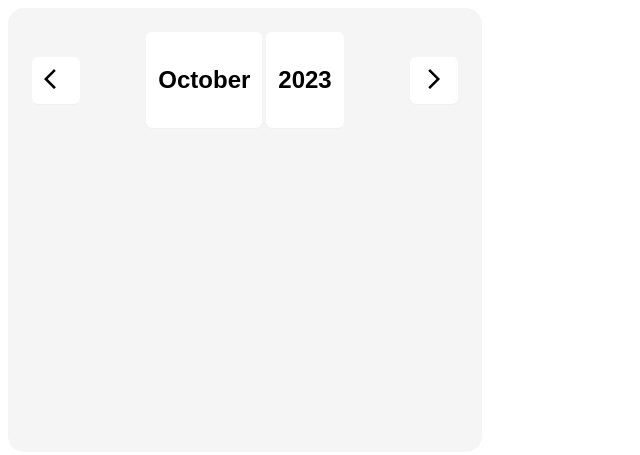
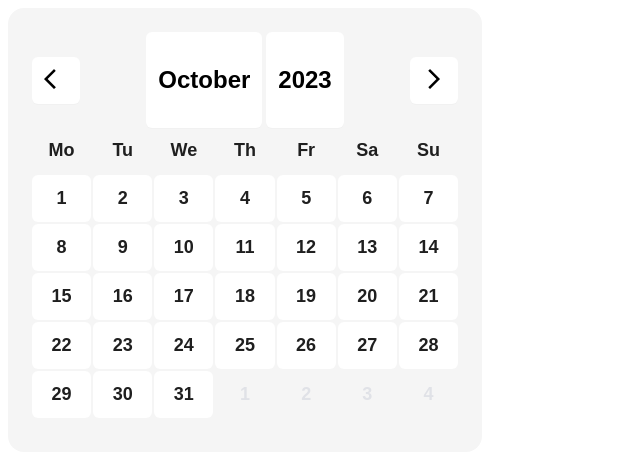
Before and after one commit to diasporx/DatePicker, a website built with webpack: page project/index.html in a window 1280 px wide. Shown: the whole page, without its empty margins (0-640 px from the left). Built offline with nearby package versions, Linux system fonts and the light colour scheme.

Commit message:
Added logic for rendering the current month calendar

```diff
--- a/src/components/datepicker.ts
+++ b/src/components/datepicker.ts
@@ -1,3 +1,5 @@
+import {Weeks} from "./utils/weeks";
+
 export class DatePicker {
     private readonly datePicker: HTMLElement;
     public currentDate: Date;
@@ -12,7 +14,7 @@ export class DatePicker {
     }
 
     private getMonthName(monthIndex: number): string {
-        const months = [
+        const months:string[] = [
             "January", "February", "March", "April", "May", "June",
             "July", "August", "September", "October", "November", "December"
         ];
@@ -23,52 +25,53 @@ export class DatePicker {
         if (!element || !classes) {
             return;
         }
-        const classList = classes.split(' ');
+        const classList:string[] = classes.split(' ');
         element.classList.add(...classList);
     }
 
     private createDatePicker(): HTMLElement {
-        const datepicker = document.createElement('div');
+        const datepicker:HTMLDivElement = document.createElement('div');
         datepicker.classList.add('datepicker');
-        const content = document.createElement('div');
+        const content:HTMLDivElement = document.createElement('div');
         content.classList.add('content');
+
         content.appendChild(this.createHeader());
+        content.appendChild(this.createCalendarForCurrentMonth());
+
         datepicker.appendChild(content);
         return datepicker;
     }
 
+    // Header
     private createHeader(): HTMLElement {
-        const header = document.createElement('div');
+        const header:HTMLDivElement = document.createElement('div');
         header.classList.add('picker-header');
-        const backButton = this.createButton('back');
-        const nextButton = this.createButton('next');
+        const backButton:HTMLButtonElement = this.createButton('back');
+        const nextButton:HTMLButtonElement = this.createButton('next');
         header.appendChild(backButton);
         header.appendChild(this.createPickerChooseDate());
         header.appendChild(nextButton);
         return header;
     }
-
     private createPickerChooseDate(): HTMLElement {
-        const pickerChooseDate = document.createElement('div');
+        const pickerChooseDate:HTMLDivElement = document.createElement('div');
         this.addClassesToElement(pickerChooseDate, 'picker-choose-date');
         pickerChooseDate.appendChild(this.createPickerElement('month'));
         pickerChooseDate.appendChild(this.createPickerElement('year'));
         return pickerChooseDate;
     }
-
     private createPickerElement(context: string): HTMLElement {
-        const element = document.createElement('div');
+        const element:HTMLDivElement = document.createElement('div');
         this.addClassesToElement(element, `picker-btn pickerJS-${context} js-picker-element`);
-        const h3Heading = document.createElement('h3');
+        const h3Heading:HTMLHeadingElement = document.createElement('h3');
         context === 'month' ? h3Heading.textContent = this.currentMonth : h3Heading.textContent = String(this.currentYear);
         element.appendChild(h3Heading);
         return element;
     }
-
     private createButton(direction: string = ''): HTMLButtonElement {
-        const button = document.createElement('button');
+        const button:HTMLButtonElement = document.createElement('button');
         this.addClassesToElement(button, `picker-btn btn__circle js-btn-${direction}`);
-        const img = document.createElement('img');
+        const img:HTMLImageElement = document.createElement('img');
         if (direction === 'back') {
             img.src = '../src/img/back-arrow.png';
             img.alt = 'back-arrow';
@@ -80,6 +83,79 @@ export class DatePicker {
         }
         return button;
     }
+    // Header
+
+    //Calendar
+    private createCalendarForCurrentMonth(): HTMLElement {
+        const currentDate:Date = new Date();
+        const currentYear:number = currentDate.getFullYear();
+        const currentMonth:number = currentDate.getMonth();
+        const daysInMonth:number = new Date(currentYear, currentMonth + 1, 0).getDate();
+        const firstDayIndex:number = new Date(currentYear, currentMonth, 1).getDay();
+
+        const pickerMain: HTMLElement = document.createElement('div');
+        pickerMain.classList.add('picker-main');
+
+        const calendar: HTMLElement = document.createElement('div');
+        calendar.classList.add('calendar');
+
+        for(let i:number = 0; Weeks.length > i; i++) {
+            calendar.appendChild(this.createWeekHeaderElement(Weeks[i].min_value));
+        }
+
+        const calendarDays:HTMLElement[] = this.createCalendarDaysElement(firstDayIndex, daysInMonth);
+        calendarDays.forEach((day: any):void => {
+            calendar.appendChild(day);
+        });
+
+        pickerMain.appendChild(calendar);
+        return pickerMain;
+    }
+
+    private createCalendarDaysElement(startDay: number, totalDays: number): HTMLElement[] {
+        const calendarDays: HTMLElement[] = [];
+
+        // Generating days of the previous month
+        const currentDate:Date = new Date();
+        const currentYear:number = currentDate.getFullYear();
+        const currentMonth:number = currentDate.getMonth();
+        const previousMonthDays: number = new Date(currentYear, Number(currentMonth), 0).getDate();
+        console.log(previousMonthDays);
+
+        for (let i: number = startDay - 1; i > 0; i--) {
+            const dayElement: HTMLDivElement = document.createElement('div');
+            dayElement.classList.add('day', 'prev-month');
+            dayElement.textContent = `${previousMonthDays - i + 1}`;
+            calendarDays.push(dayElement);
+        }
+
+        // Generating days of the current month
+        for (let i:number = 1; i <= totalDays; i++) {
+            const dayElement: HTMLDivElement = document.createElement('div');
+            dayElement.classList.add('day', 'current-month');
+            dayElement.textContent = `${i}`;
+            calendarDays.push(dayElement);
+        }
+
+        // Generating days of the next month (if needed)
+        const totalSpaces:number = 42 - calendarDays.length; // Assuming a 6-row calendar
+        for (let i:number = 1; i <= totalSpaces; i++) {
+            const dayElement: HTMLDivElement = document.createElement('div');
+            dayElement.classList.add('day', 'next-month');
+            dayElement.textContent = `${i}`;
+            calendarDays.push(dayElement);
+        }
+
+        return calendarDays.slice(0, 35);
+    }
+
+    private createWeekHeaderElement(weekName:string):HTMLElement {
+        const elementWeek:HTMLDivElement = document.createElement('div');
+        this.addClassesToElement(elementWeek, `day-of-week its-${weekName}`);
+        elementWeek.id=`${weekName}-datepicker`;
+        elementWeek.innerHTML=weekName;
+        return elementWeek;
+    }
 
     public render(parentElement: HTMLElement): void {
         parentElement.appendChild(this.datePicker);
--- a/src/components/months.ts
+++ /dev/null
@@ -1,18 +0,0 @@
-export const Months: { [key: string]: number } = {
-    'January': 31,
-    'February': 28,
-    'March': 31,
-    'April': 30,
-    'May': 31,
-    'June': 30,
-    'July': 31,
-    'August': 31,
-    'September': 30,
-    'October': 31,
-    'November': 30,
-    'December': 31,
-};
-
-export function isLeapYear(year: number): boolean {
-    return (year % 4 === 0 && year % 100 !== 0) || year % 400 === 0;
-}
--- /dev/null
+++ b/src/components/utils/months.ts
@@ -0,0 +1,20 @@
+/// <reference path="../../types/types.d.ts" />
+export const Months: Month = {
+    'January': 31,
+    'February': 28,
+    'March': 31,
+    'April': 30,
+    'May': 31,
+    'June': 30,
+    'July': 31,
+    'August': 31,
+    'September': 30,
+    'October': 31,
+    'November': 30,
+    'December': 31,
+};
+
+// Function Detect Leap Year
+export function isLeapYear(year: number): boolean {
+    return (year % 4 === 0 && year % 100 !== 0) || year % 400 === 0;
+}
--- /dev/null
+++ b/src/components/utils/weeks.ts
@@ -0,0 +1,10 @@
+/// <reference path="../../types/types.d.ts" />
+export const Weeks: Week[] = [
+    { key: 1, value: 'Monday', min_value: 'Mo'},
+    { key: 2, value: 'Tuesday', min_value: 'Tu'},
+    { key: 3, value: 'Wednesday', min_value: 'We'},
+    { key: 4, value: 'Thursday', min_value: 'Th'},
+    { key: 5, value: 'Friday', min_value: 'Fr'},
+    { key: 6, value: 'Saturday', min_value: 'Sa'},
+    { key: 7, value: 'Sunday', min_value: 'Su'}
+];
--- a/src/index.ts
+++ b/src/index.ts
@@ -1,7 +1,6 @@
-/// <reference path="./types/types.d.ts" />
 import "./styles/main.scss";
-import { DatePicker } from './components/datepicker';
-import {isLeapYear, Months} from "./components/months";
+import {DatePicker} from './components/datepicker';
+import {isLeapYear, Months} from "./components/utils/months";
 
 let myDatePicker:DatePicker;
 const initializeDatepicker = ():void => {
@@ -39,8 +38,7 @@ document.addEventListener('DOMContentLoaded', ():void => {
             if (element) {
                 const h3Element:HTMLHeadingElement|null = element.querySelector('h3');
                 if (h3Element) {
-                    let text:string = nextMonth;
-                    h3Element.textContent = text;
+                    h3Element.textContent = nextMonth;
                 }
             }
 
--- a/src/styles/main.scss
+++ b/src/styles/main.scss
@@ -70,6 +70,14 @@ button {
         color:$color;
         font-size: $font-default;
         .day {
+          &.prev-month, &.next-month {
+            color: #00175415;
+          }
+        }
+        .day-of-week {
+          margin-bottom: 12px;
+        }
+        .day {
           padding: 13px 11px;
           font-weight: bold;
           border-radius: $d-but-radius;
```
Also changed, not shown: project/index.html (+2 -19 lines), src/types/types.d.ts (+8 -0 lines), dist/bundle.js, dist/styles.css.
